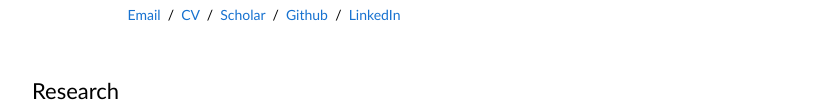
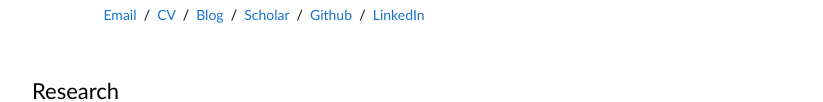
Before and after one commit to IamPhytan/iamphytan.github.io, a plain HTML site: page index.html in a window 1280 px wide. Shown: the part 330-432 px from the top of the page, without its empty margins (228-1051 px from the left). Drawn offline with Linux system fonts and the light colour scheme.

Commit message:
Link blog

```diff
--- a/index.html
+++ b/index.html
@@ -59,6 +59,8 @@
                     &nbsp;/&nbsp;
                     <a href="https://damienlarocque.gitlab.io/curriculum-vitae/cv-en-academic.pdf"
                       target="_blank">CV</a>
+                    &nbsp;/&nbsp;
+                    <a href="https://blog.damienlarocque.me" target="_blank">Blog</a>
                     &nbsp;/&nbsp;
                     <a href="https://scholar.google.com/citations?user=FwAfy5sAAAAJ" target="_blank">Scholar</a>
                     &nbsp;/&nbsp;
```
